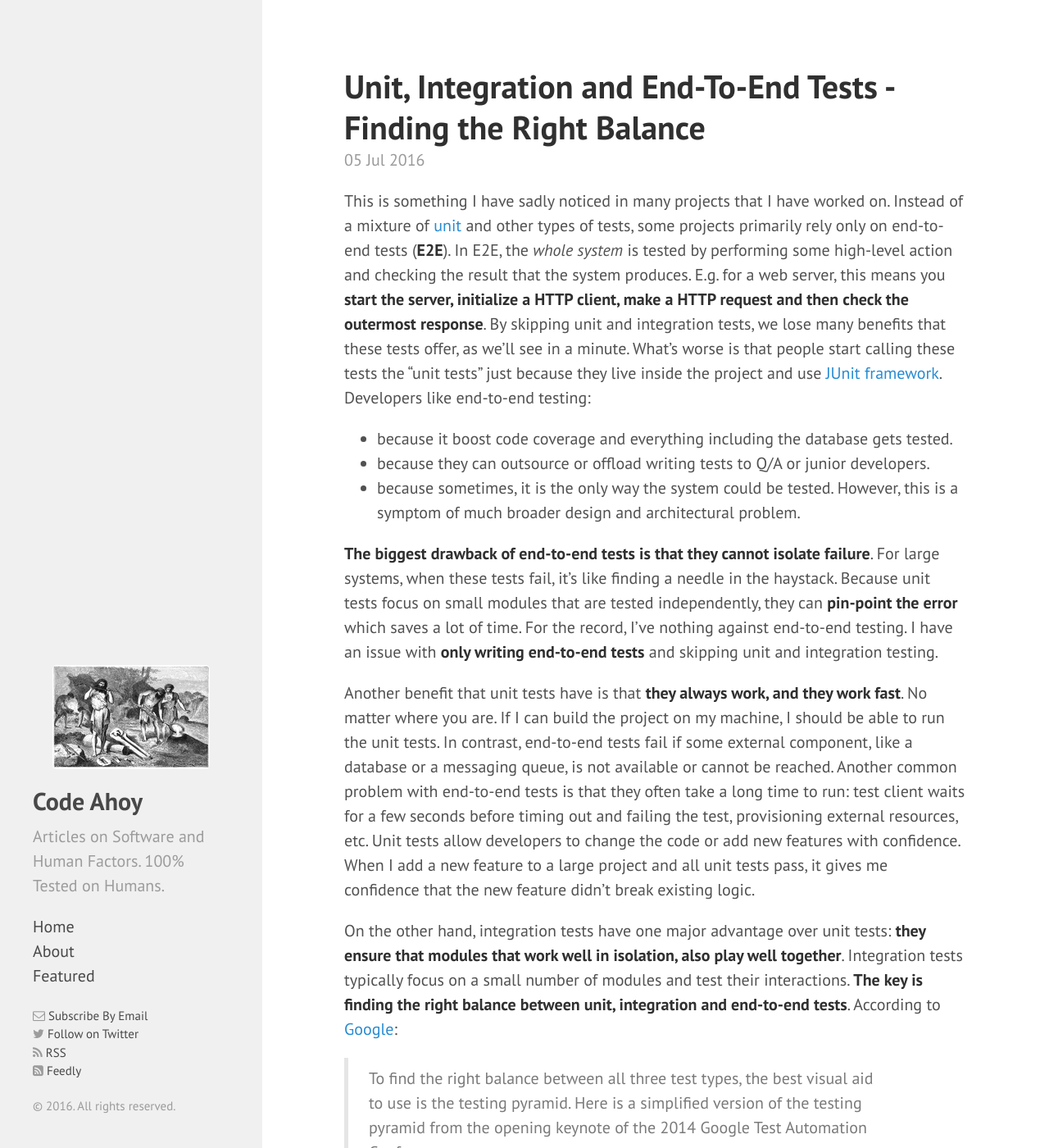
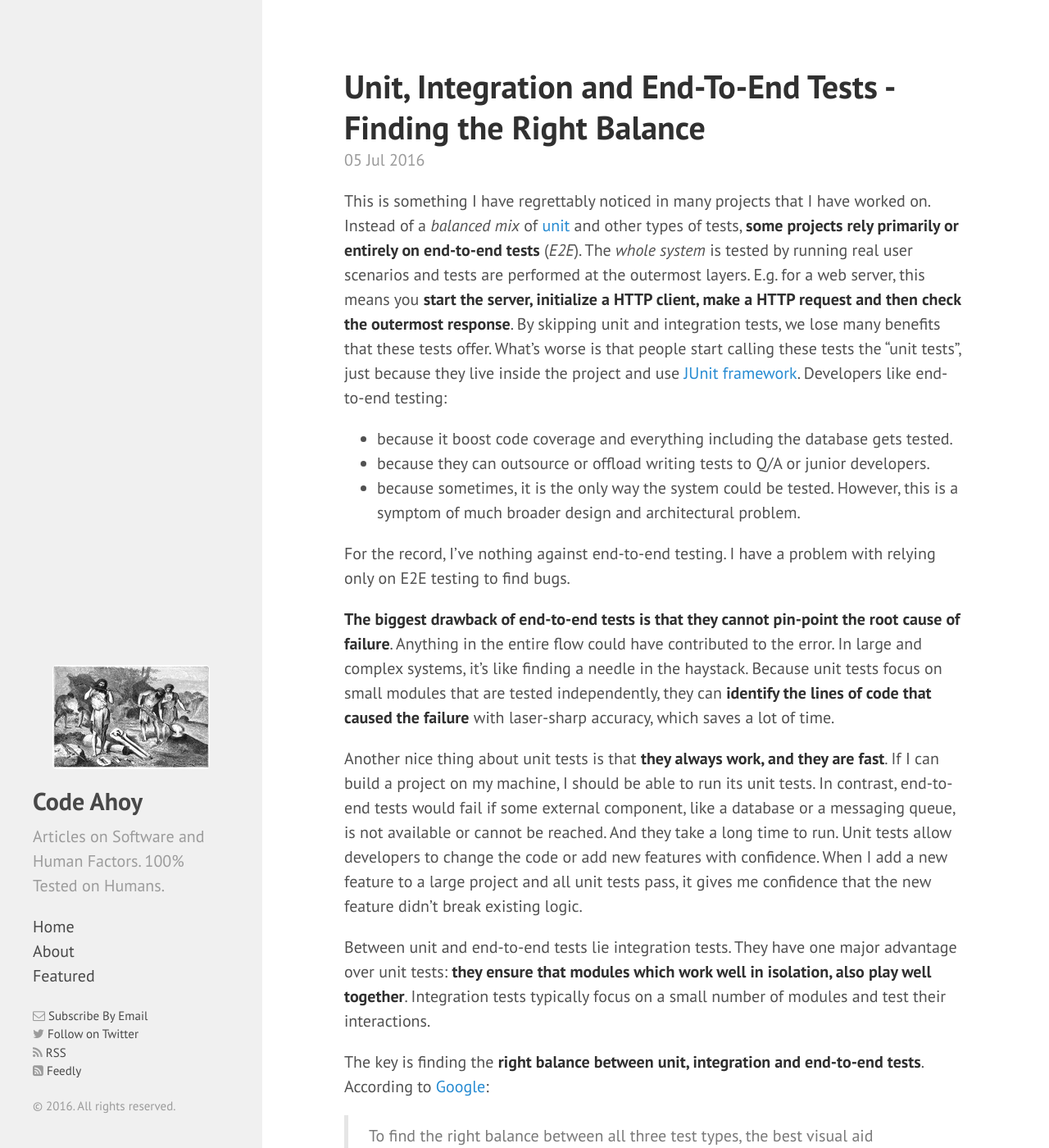
Before and after one commit to talk2viren/umermansoor.github.io, a Jekyll site: the page built from _posts/2016-07-05-unit-integration-and-end-to-end-tests-finding-the-right-balance.md, in a window 1280 px wide and 1400 px high. Shown: the whole window at 82% size. Built offline with Jekyll 4.4.1, drawn with Linux system fonts in a browser that asks for light colours; nearby versions of some CDN libraries; a script that is not in the unit is left out; comment, search, counter and statistics services are not loaded; some of the changed text lies outside the part shown.

Commit message:
major restructuring.

```diff
--- a/_posts/2016-07-05-unit-integration-and-end-to-end-tests-finding-the-right-balance.md
+++ b/_posts/2016-07-05-unit-integration-and-end-to-end-tests-finding-the-right-balance.md
@@ -5,7 +5,7 @@ comments: True
 excerpt_separator: <!--more-->
 ---
 
-This is something I have sadly noticed in many projects that I have worked on. Instead of a mixture of [unit](http://artofunittesting.com/definition-of-a-unit-test/) and other types of tests, some projects primarily rely only on end-to-end tests (**E2E**). In E2E, the *whole system* is tested by performing some high-level action and checking the result that the system produces. E.g. for a web server, this means you **start the server, initialize a HTTP client, make a HTTP request and then check the outermost response**. By skipping unit and integration tests, we lose many benefits that these tests offer, as we'll see in a minute. What's worse is that people start calling these tests the "unit tests" just because they live inside the project and use [JUnit framework](http://junit.org/junit4/). Developers like end-to-end testing:
+This is something I have regrettably noticed in many projects that I have worked on. Instead of a *balanced mix* of [unit](http://artofunittesting.com/definition-of-a-unit-test/) and other types of tests, **some projects rely primarily or entirely on end-to-end tests** (*E2E*). The *whole system* is tested by running real user scenarios and tests are performed at the outermost layers. E.g. for a web server, this means you **start the server, initialize a HTTP client, make a HTTP request and then check the outermost response**. By skipping unit and integration tests, we lose many benefits that these tests offer. What's worse is that people start calling these tests the "unit tests", just because they live inside the project and use [JUnit framework](http://junit.org/junit4/). Developers like end-to-end testing:
 
 <!--more-->
 
@@ -13,22 +13,26 @@ This is something I have sadly noticed in many projects that I have worked on. I
 - because they can outsource or offload writing tests to Q/A or junior developers.
 - because sometimes, it is the only way the system could be tested. However, this is a symptom of much broader design and architectural problem.
 
+For the record, I've nothing against end-to-end testing. I have a problem with relying only on E2E testing to find bugs.
 
+**The biggest drawback of end-to-end tests is that they cannot pin-point the root cause of failure**. Anything in the entire flow could have contributed to the error. In large and complex systems, it's like finding a needle in the haystack. Because unit tests focus on small modules that are tested independently, they can **identify the lines of code that caused the failure** with laser-sharp accuracy, which saves a lot of time.
 
-**The biggest drawback of end-to-end tests is that they cannot isolate failure**. For large systems, when these tests fail, it's like finding a needle in the haystack. Because unit tests focus on small modules that are tested independently, they can **pin-point the error** which saves a lot of time. For the record, I've nothing against end-to-end testing. I have an issue with **only writing end-to-end tests** and skipping unit and integration testing.
+Another nice thing about unit tests is that **they always work, and they are fast**. If I can build a project on my machine, I should be able to run its unit tests. In contrast, end-to-end tests would fail if some external component, like a database or a messaging queue, is not available or cannot be reached. And they take a long time to run. Unit tests allow developers to change the code or add new features with confidence. When I add a new feature to a large project and all unit tests pass, it gives me confidence that the new feature didn't break existing logic.
 
-Another benefit that unit tests have is that **they always work, and they work fast**. No matter where you are. If I can build the project on my machine, I should be able to run the unit tests. In contrast, end-to-end tests fail if some external component, like a database or a messaging queue, is not available or cannot be reached. Another common problem with end-to-end tests is that they often take a long time to run: test client waits for a few seconds before timing out and failing the test, provisioning external resources, etc. Unit tests allow developers to change the code or add new features with confidence. When I add a new feature to a large project and all unit tests pass, it gives me confidence that the new feature didn't break existing logic.
+Between unit and end-to-end tests lie integration tests. They have one major advantage over unit tests: **they ensure that modules which work well in isolation, also play well together**. Integration tests typically focus on a small number of modules and test their interactions.
 
-On the other hand, integration tests have one major advantage over unit tests: **they ensure that modules that work well in isolation, also play well together**. Integration tests typically focus on a small number of modules and test their interactions. **The key is finding the right balance between unit, integration and end-to-end tests**. According to [Google](http://googletesting.blogspot.co.uk/2015/04/just-say-no-to-more-end-to-end-tests.html):
+The key is finding the **right balance between unit, integration and end-to-end tests**. According to [Google](http://googletesting.blogspot.co.uk/2015/04/just-say-no-to-more-end-to-end-tests.html):
 
->  To find the right balance between all three test types, the best visual aid to use is the testing pyramid. Here is a simplified version of the testing pyramid from the opening keynote of the 2014 Google Test Automation Conference:
+>  To find the right balance between all three test types, the best visual aid to use is the testing pyramid. Here is a simplified version of the testing pyramid [...]:
 >
 ![test_pyramid]({{ site.url }}/img/blogs/test_pyramid.png)
 >
 > The bulk of your tests are unit tests at the bottom of the pyramid. As you move up the pyramid, your tests gets larger, but at the same time the number of tests (the width of your pyramid) gets smaller.
 >
-> As a good first guess, **Google often suggests a 70/20/10 split: 70% unit tests, 20% integration tests, and 10% end-to-end tests**. The exact mix will be different for each team, *but in general*, it should retain that pyramid shape. **Try to avoid these anti-patterns**:
+> As a good first guess, **Google often suggests a 70/20/10 split: 70% unit tests, 20% integration tests, and 10% end-to-end tests**. The exact mix will be different for each team, but in general, *it should retain that pyramid shape*. **Try to avoid these anti-patterns**:
 >
 - **Inverted pyramid/ice cream cone**. The team relies primarily on end-to-end tests, using few integration tests and even fewer unit tests.
 >
 - **Hourglass**. The team starts with a lot of unit tests, then uses end-to-end tests where integration tests should be used. The hourglass has many unit tests at the bottom and many end-to-end tests at the top, but few integration tests in the middle.
+
+*70/20/10* split between unit, integration and end-to-end tests is a good, but general guideline. Each project will have a different mix. The **key is to retain the pyramid shape** of the testing pyramid, that is, `Unit > Integration > End-to-End Tests`.
```
